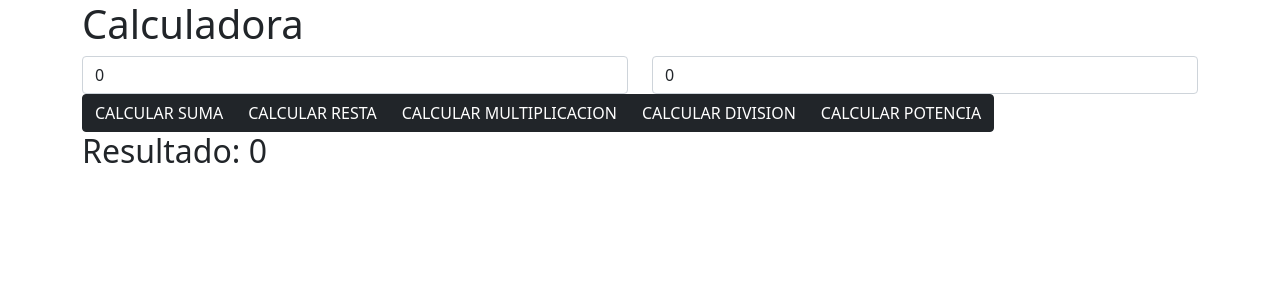
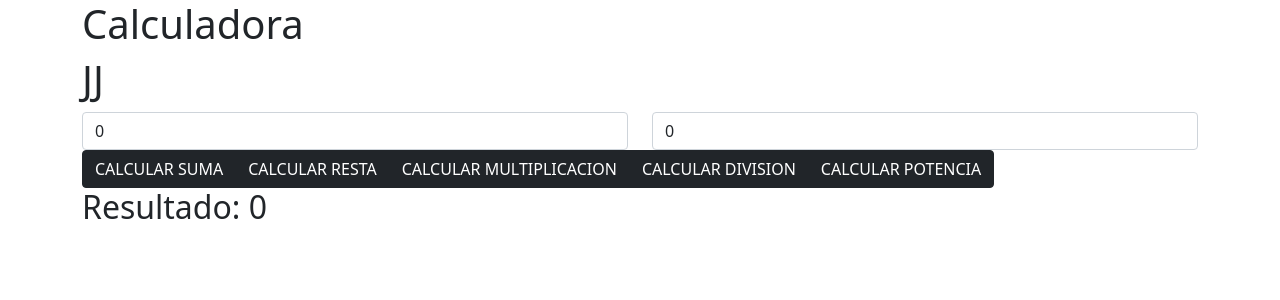
Before and after one commit to pasthortown/prueba_cd, an Angular app: page / in a window 1280 px wide. Shown: the top 300 px of the page. Built offline with nearby package versions, Linux system fonts and the light colour scheme.

Commit message:
desarrollo joss

```diff
--- a/src/app/app.component.html
+++ b/src/app/app.component.html
@@ -2,6 +2,7 @@
   <div class="row">
     <h1 class="col-12">Calculadora</h1>
   </div>
+  <h1 class="col-12">JJ</h1>
   <div class="row">
     <div class="col-6">
       <input type="number" class="form-control" [(ngModel)]="numero1">
```
